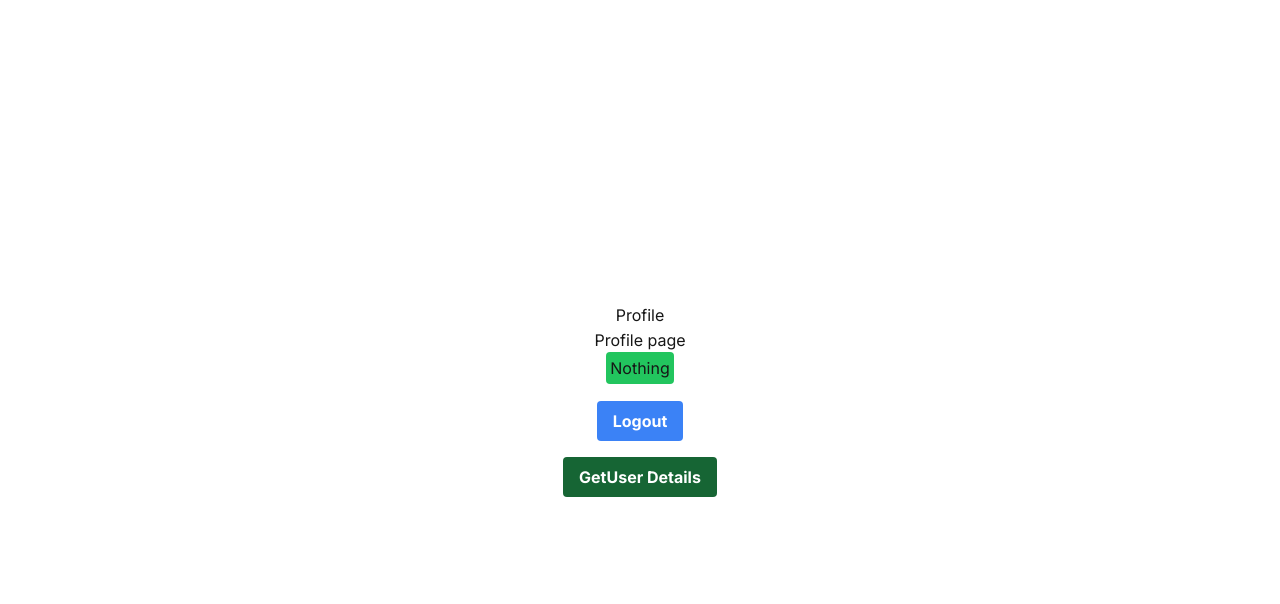
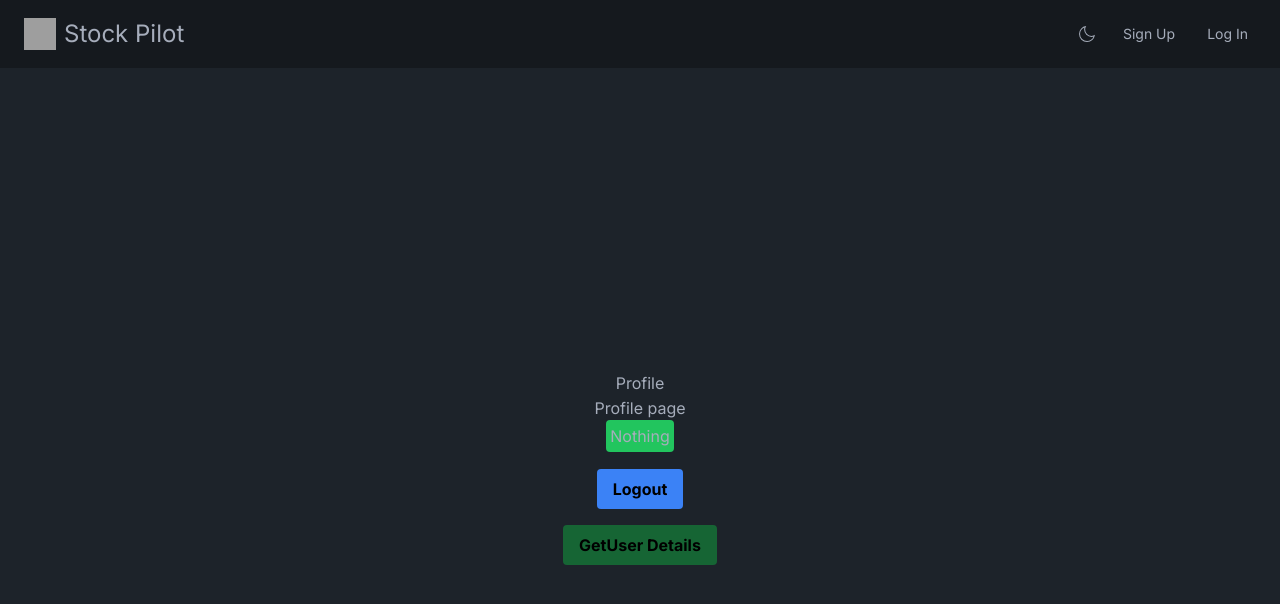
Before and after one commit to JagroopBagri/stock-pilot, a Next.js app: page /my-profile in a window 1280 px wide. Shown: the top 604 px of the page. Built offline with nearby package versions, Linux system fonts and the light colour scheme; grey boxes are pictures that could not be loaded.

Commit message:
add user context and navbar

```diff
--- a/src/app/api/v1/user/login/route.ts
+++ b/src/app/api/v1/user/login/route.ts
@@ -60,7 +60,7 @@ export async function POST(request: NextRequest) {
       .sign(encoder.encode(jwtSecret));
 
     // Use NextResponse to set the cookie directly
-    const response = NextResponse.json({ message: "Logged in successfully!" });
+    const response = NextResponse.json({ message: "Logged in successfully!", user });
     response.cookies.set("user-token", token, {
       httpOnly: true,
       secure: process.env.NODE_ENV === "production",
--- a/src/app/layout.tsx
+++ b/src/app/layout.tsx
@@ -2,6 +2,9 @@ import type { Metadata } from "next";
 import { Inter } from "next/font/google";
 import "../styles/globals.css";
 import { Toaster } from "react-hot-toast";
+import NavBar from "@/components/NavBar/NavBar";
+import { useState, useContext } from "react";
+import Store from "@/components/Store";
 
 const inter = Inter({ subsets: ["latin"] });
 
@@ -29,7 +32,9 @@ export default function RootLayout({
         type="image/<generated>"
         sizes="<generated>"
       />
+      <Store>
         <body className={inter.className}>
+          <NavBar></NavBar>
           {children}
           <Toaster
             position="bottom-left"
@@ -39,6 +44,7 @@ export default function RootLayout({
             }}
           />
         </body>
+      </Store>
     </html>
   );
 }
--- a/src/app/my-profile/page.tsx
+++ b/src/app/my-profile/page.tsx
@@ -1,17 +1,21 @@
 "use client";
 import axios from "axios";
 import Link from "next/link";
-import React, { useState } from "react";
+import React, { useState, useContext } from "react";
 import { toast } from "react-hot-toast";
 import { useRouter } from "next/navigation";
+import { UserContext, UserContextType } from "@/components/Store";
+
 
 export default function ProfilePage() {
   const router = useRouter();
   const [data, setData] = useState("nothing");
+  const {user, setUser} = useContext(UserContext) as UserContextType;
 
   const logout = async () => {
     try {
       await axios.get("/api/v1/user/logout");
+      setUser(null);
       router.push("/login");
     } catch (error: any) {
       console.error(error?.response?.data);
--- a/src/app/reset-password/page.tsx
+++ b/src/app/reset-password/page.tsx
@@ -1,6 +1,6 @@
 "use client";
 import { useState, useEffect } from "react";
-import { useRouter, useSearchParams } from "next/navigation";
+import { useRouter} from "next/navigation";
 import Link from "next/link";
 import axios from "axios";
 import { PropagateLoader } from "react-spinners";
--- /dev/null
+++ b/src/components/NavBar/NavBar.tsx
@@ -0,0 +1,140 @@
+"use client";
+import { useContext, useState } from "react";
+import ToggleTheme from "../ToggleTheme";
+import { menuItems, MenuItem } from "./helpers/menuItems";
+import { useRouter } from "next/navigation";
+import { UserContext, UserContextType } from "../Store";
+
+function NavBar() {
+  const router = useRouter();
+  const [activeMenu, setActiveMenu] = useState<string | null>(null);
+  const { user, setUser } = useContext(UserContext) as UserContextType;
+
+  const handleNavigation = (route: string) => {
+    router.push(route);
+  };
+
+  const handleMouseEnter = (name: string) => {
+    setActiveMenu(name);
+  };
+
+  const handleMouseLeave = () => {
+    setActiveMenu(null);
+  };
+
+  const renderNavBarMenuItems = (
+    menuItems: MenuItem[],
+    isSidebar: boolean = false
+  ) => {
+    return menuItems.map((item, index) => {
+      if (item.hide?.includes("logged-in") && user?.id) {
+        return undefined;
+      } else if (item.hide?.includes("logged-out") && !user?.id) {
+        return undefined;
+      } else {
+        return (
+          <li key={item.name + index} className="relative">
+            <a
+              onClick={() => handleNavigation(item.route)}
+              onMouseEnter={() => !isSidebar && handleMouseEnter(item.name)}
+              onMouseLeave={() => !isSidebar && handleMouseLeave()}
+              className="cursor-pointer"
+            >
+              {item.name}
+            </a>
+            {item.children &&
+              item.children.length > 0 &&
+              (isSidebar ? (
+                <ul className="pl-4" key={item.name + "child-ul" + index}>
+                  {item.children.map((child, index) => (
+                    <li key={child.name + index}>
+                      <a
+                        onClick={() => handleNavigation(child.route)}
+                        className="cursor-pointer"
+                      >
+                        {child.name}
+                      </a>
+                    </li>
+                  ))}
+                </ul>
+              ) : (
+                activeMenu === item.name && (
+                  <ul
+                    className="absolute bg-base-200 p-2 shadow-lg"
+                    style={{ left: 0, top: "100%" }}
+                    onMouseEnter={() => handleMouseEnter(item.name)}
+                    onMouseLeave={handleMouseLeave}
+                    key={item.name + "child-ul" + index}
+                  >
+                    {item.children.map((child, index) => (
+                      <li key={child.name + index}>
+                        <a
+                          onClick={() => handleNavigation(child.route)}
+                          className="cursor-pointer"
+                        >
+                          {child.name}
+                        </a>
+                      </li>
+                    ))}
+                  </ul>
+                )
+              ))}
+          </li>
+        );
+      }
+    });
+  };
+
+  return (
+    <div className="drawer">
+      <input id="my-drawer-3" type="checkbox" className="drawer-toggle" />
+      <div className="drawer-content flex flex-col">
+        <div className="w-full navbar bg-base-300">
+          <div className="flex-none lg:hidden">
+            <label
+              htmlFor="my-drawer-3"
+              aria-label="open sidebar"
+              className="btn btn-square btn-ghost"
+            >
+              <svg
+                xmlns="http://www.w3.org/2000/svg"
+                fill="none"
+                viewBox="0 0 24 24"
+                className="inline-block w-6 h-6 stroke-current"
+              >
+                <path
+                  strokeLinecap="round"
+                  strokeLinejoin="round"
+                  strokeWidth="2"
+                  d="M4 6h16M4 12h16M4 18h16"
+                ></path>
+              </svg>
+            </label>
+          </div>
+          <div className="flex-1 px-2 mx-2 flex items-center space-x-2">
+            <img src="/icon.png" alt="Stock Pilot Logo" className="w-8 h-8" />
+            <span className="text-2xl">Stock Pilot</span>
+          </div>
+          <ToggleTheme />
+          <div className="flex-none hidden lg:block">
+            <ul className="menu menu-horizontal">
+              {renderNavBarMenuItems(menuItems)}
+            </ul>
+          </div>
+        </div>
+      </div>
+      <div className="drawer-side">
+        <label
+          htmlFor="my-drawer-3"
+          aria-label="close sidebar"
+          className="drawer-overlay"
+        ></label>
+        <ul className="menu p-4 w-80 min-h-full bg-base-200">
+          {renderNavBarMenuItems(menuItems, true)}
+        </ul>
+      </div>
+    </div>
+  );
+}
+
+export default NavBar;
--- /dev/null
+++ b/src/components/NavBar/helpers/menuItems.ts
@@ -0,0 +1,29 @@
+interface MenuItemChild {
+  name: string;
+  route: string;
+  hide?: ("logged-in" | "logged-out")[];
+}
+
+export interface MenuItem {
+  name: string;
+  route: string;
+  hide?: ("logged-in" | "logged-out")[];
+  children?: MenuItemChild[];
+}
+
+export const menuItems: MenuItem[] = [
+  {
+    name: "Dashboard",
+    route: "/dashboard",
+    hide: ["logged-out"],
+    children: [],
+  },
+  {
+    name: "My Profile",
+    route: "/my-profile",
+    hide: ["logged-out"],
+    children: [],
+  },
+  { name: "Sign Up", route: "/sign-up", hide: ["logged-in"] },
+  { name: "Log In", route: "/login", hide: ["logged-in"] },
+];
--- /dev/null
+++ b/src/components/Store.tsx
@@ -0,0 +1,27 @@
+"use client"
+import React, { useState, createContext, useEffect } from "react";
+import { users } from "@prisma/client";
+
+export type UserContextType = {
+  user: users | null;
+  setUser: (user: users | null) => void;
+};
+
+export const UserContext = createContext<UserContextType | null>(null);
+
+type Props = {
+  children: JSX.Element;
+};
+
+export default function Store({ children }: Props) {
+  const [user, setUser] = useState<users | null>(null);
+
+  useEffect(() => {
+    console.log("user is", user)
+  }, [user])
+  return (
+    <UserContext.Provider value={{ user, setUser }}>
+      {children}
+    </UserContext.Provider>
+  );
+}
--- a/src/components/ToggleTheme.tsx
+++ b/src/components/ToggleTheme.tsx
@@ -3,9 +3,11 @@ import { useState, useEffect } from "react";
 
 function ToggleTheme() {
   const [theme, setTheme] = useState<"dark" | "cmyk">("dark");
+
   const toggleTheme = () => {
     setTheme(theme === "dark" ? "cmyk" : "dark");
   };
+
   useEffect(() => {
     const userThemePreference = localStorage.getItem("stock-pilot-theme");
     if (userThemePreference === "cmyk") {
@@ -13,16 +15,39 @@ function ToggleTheme() {
       document.querySelector("html")?.setAttribute("data-theme", "cmyk");
     }
   }, []);
-  // initially set the theme and "listen" for changes to apply them to the HTML tag
+
   useEffect(() => {
     document.querySelector("html")?.setAttribute("data-theme", theme);
     localStorage.setItem("stock-pilot-theme", theme);
   }, [theme]);
+
   return (
     <label className="swap swap-rotate">
       <input onClick={toggleTheme} type="checkbox" />
-      <div className="swap-on">DARKMODE</div>
-      <div className="swap-off">LIGHTMODE</div>
+      <svg
+        className="swap-on fill-current w-6 h-6"
+        xmlns="http://www.w3.org/2000/svg"
+        width="1em"
+        height="1em"
+        viewBox="0 0 20 20"
+      >
+        <path
+          fill="currentColor"
+          d="M19 9.199h-.98c-.553 0-1 .359-1 .801c0 .441.447.799 1 .799H19c.552 0 1-.357 1-.799c0-.441-.449-.801-1-.801M10 4.5A5.483 5.483 0 0 0 4.5 10c0 3.051 2.449 5.5 5.5 5.5c3.05 0 5.5-2.449 5.5-5.5S13.049 4.5 10 4.5m0 9.5c-2.211 0-4-1.791-4-4c0-2.211 1.789-4 4-4a4 4 0 0 1 0 8m-7-4c0-.441-.449-.801-1-.801H1c-.553 0-1 .359-1 .801c0 .441.447.799 1 .799h1c.551 0 1-.358 1-.799m7-7c.441 0 .799-.447.799-1V1c0-.553-.358-1-.799-1c-.442 0-.801.447-.801 1v1c0 .553.359 1 .801 1m0 14c-.442 0-.801.447-.801 1v1c0 .553.359 1 .801 1c.441 0 .799-.447.799-1v-1c0-.553-.358-1-.799-1m7.365-13.234c.391-.391.454-.961.142-1.273s-.883-.248-1.272.143l-.7.699c-.391.391-.454.961-.142 1.273s.883.248 1.273-.143zM3.334 15.533l-.7.701c-.391.391-.454.959-.142 1.271s.883.25 1.272-.141l.7-.699c.391-.391.454-.961.142-1.274s-.883-.247-1.272.142m.431-12.898c-.39-.391-.961-.455-1.273-.143s-.248.883.141 1.274l.7.699c.391.391.96.455 1.272.143s.249-.883-.141-1.273zm11.769 14.031l.7.699c.391.391.96.453 1.272.143c.312-.312.249-.883-.142-1.273l-.699-.699c-.391-.391-.961-.455-1.274-.143s-.248.882.143 1.273"
+        />
+      </svg>
+      <svg
+        className="swap-off fill-current w-6 h-6"
+        xmlns="http://www.w3.org/2000/svg"
+        width="1em"
+        height="1em"
+        viewBox="0 0 24 24"
+      >
+        <path
+          fill="currentColor"
+          d="M12.058 20q-3.334 0-5.667-2.333T4.058 12q0-3.039 1.98-5.27t4.904-2.634q.081 0 .159.006t.153.017q-.506.706-.801 1.57T10.158 7.5q0 2.667 1.866 4.533t4.534 1.867q.951 0 1.813-.295t1.548-.801q.012.075.017.153t.006.159q-.384 2.923-2.615 4.903T12.057 20m0-1q2.2 0 3.95-1.213t2.55-3.162q-.5.125-1 .2t-1 .075q-3.074 0-5.237-2.162T9.158 7.5q0-.5.075-1t.2-1q-1.95.8-3.163 2.55T5.058 12q0 2.9 2.05 4.95t4.95 2.05m-.25-6.75"
+        />
+      </svg>
     </label>
   );
 }
--- a/src/styles/globals.css
+++ b/src/styles/globals.css
@@ -17,3 +17,7 @@
 [data-theme="cmyk"] button:hover {
   color: black;
 }
+
+[data-theme="cmyk"] .navbar{
+  background-color: green !important;
+}
```
Also changed, not shown: src/app/login/page.tsx (+12 -10 lines), src/middleware.ts (+6 -5 lines), src/app/apple-icon.png, src/app/icon.png. Lines whose indentation alone changed are shown as unchanged.
